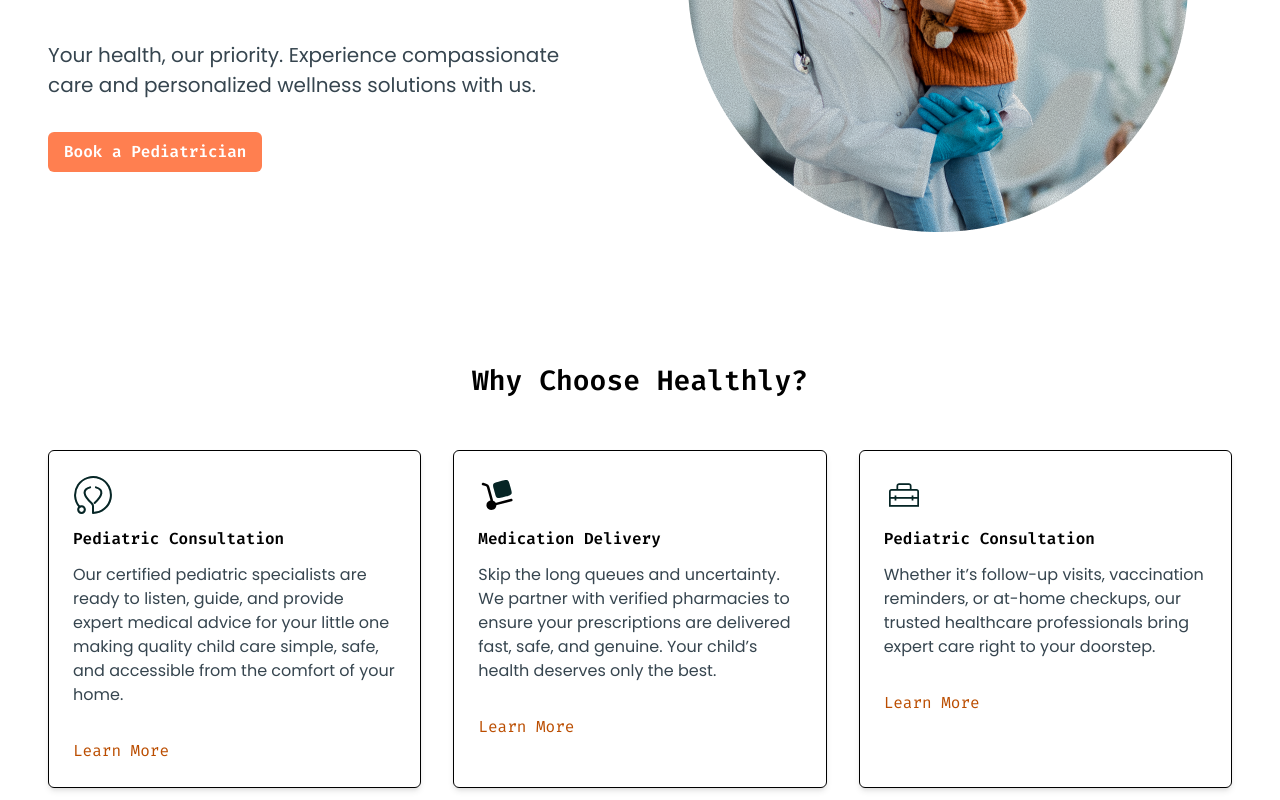
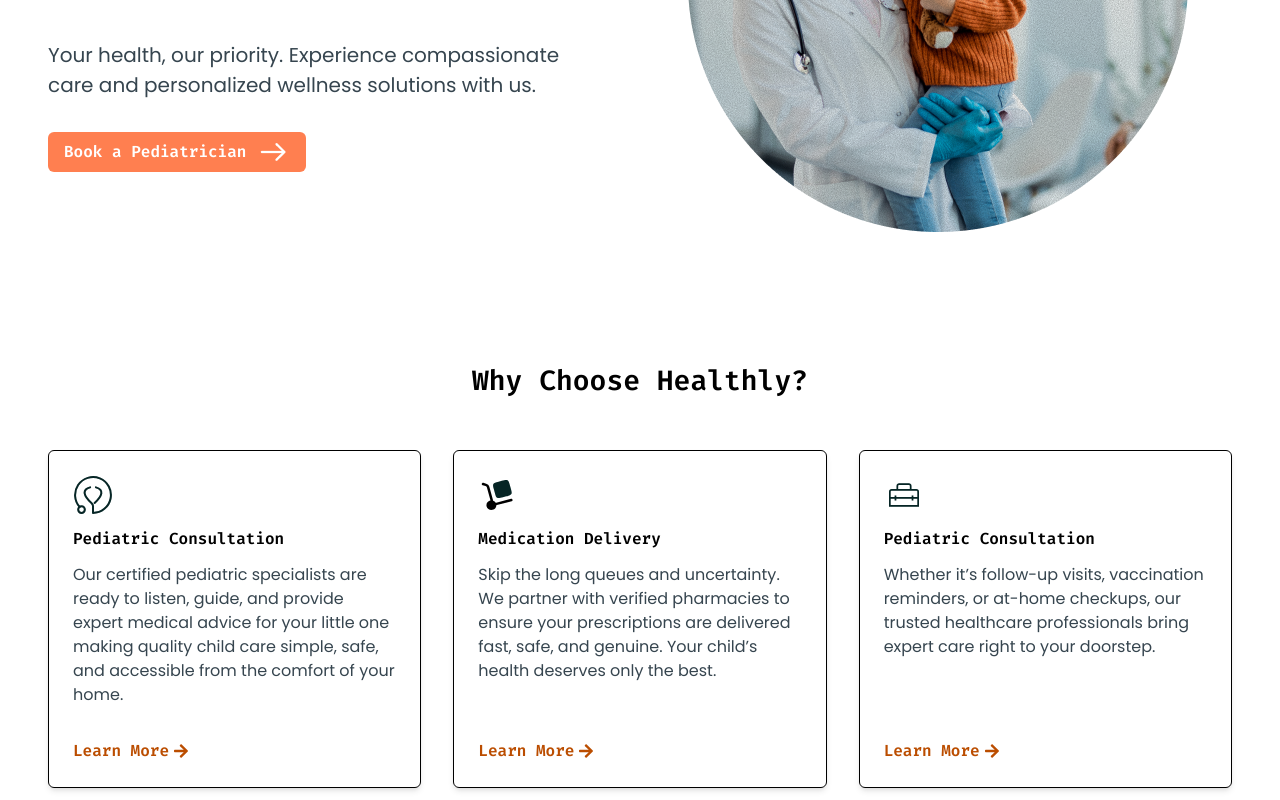
Before and after one commit to Remigit99/healthly, a React (Vite) app in the folder client/: page / in a window 1280 px wide. Shown: the part 380-1180 px from the top of the page. Built offline with nearby package versions, Linux system fonts and the light colour scheme.

Commit message:
modify header

```diff
--- a/client/src/components/Header.jsx
+++ b/client/src/components/Header.jsx
@@ -1,6 +1,7 @@
 import HeroImg from "/hero_main_img.png";
 import HeroSvg from "/doll2.png";
 import Navbar from "./Navbar";
+import FormkitArrow from "/formkit_arrowright.png";
 
 const Header = () => {
   return (
@@ -18,8 +19,9 @@
           </p>
 
           <div>
-            <button className="px-4 py-2  bg-[#FF7F50] rounded-md text-white font-semibold hover:bg-[#FF6347] transition duration-300   ">
+            <button className="px-4 py-2 cursor-pointer flex items-center  bg-[#FF7F50] rounded-md text-white font-semibold hover:bg-[#FF6347] transition duration-300   ">
               <p>Book a Pediatrician</p>
+              <img className="inline ml-2" src={FormkitArrow} alt="formkit_arrow" />
             </button>
           </div>
 
--- a/client/src/components/Navbar.jsx
+++ b/client/src/components/Navbar.jsx
@@ -75,7 +75,7 @@
 
            <div className="flex gap-4">
             <button className="px-4 py-2  text-[#FF7F50] rounded-md  font-semibold hover:bg-[#FF6347] transition duration-300   ">
-                <Link className="text-gray-700" to="/login">Login</Link>
+                <Link className="text-black1 hover:text-white" to="/login">Login</Link>
             </button>
 
             <button className="px-4 py-2  bg-[#FF7F50] rounded-md text-white font-semibold hover:bg-[#FF6347] transition duration-300   ">
--- a/client/src/pages/public/Home.jsx
+++ b/client/src/pages/public/Home.jsx
@@ -9,9 +9,11 @@
 import Prescribe from "/prescribe.png";
 import DrEmily from "/dr_emily.png";
 import DrMike from "/dr_mike.png";
-import Subscribe from "/subscribe.png"
+import Subscribe from "/subscribe.png";
 import Faqs from "../../components/Faqs";
 import Footer from "../../components/Footer";
+
+import { FaArrowRight } from "react-icons/fa";
 
 const Home = () => {
   return (
@@ -26,52 +28,70 @@
           </h1>
 
           <div className="grid grid-cols-1 md:grid-cols-3 gap-8">
-            <article className="border p-6 rounded-md shadow-md">
+            <article className="border p-6 rounded-md shadow-md flex flex-col justify-between">
+              <div>
+                <div>
                   <img src={PedCon} alt="icon" />
                   <h3 className="font-semibold my-3">Pediatric Consultation</h3>
+                </div>
 
                 <p className="font-accent mb-8 text-gray2">
-                Our certified pediatric specialists are ready to listen, guide,
-                and provide expert medical advice for your little one making
-                quality child care simple, safe, and accessible from the comfort
-                of your home.
+                  Our certified pediatric specialists are ready to listen,
+                  guide, and provide expert medical advice for your little one
+                  making quality child care simple, safe, and accessible from
+                  the comfort of your home.
                 </p>
+              </div>
 
-              <Link className="text-amber-700" to="/">
-                {" "}
-                Learn More{" "}
+              <div>
+                <Link className="text-amber-700 flex items-center hover:text-amber-500 transition duration-300" to="/">
+                  <p className="font-semibold">Learn More</p>
+                  <FaArrowRight className="inline ml-1" />
                 </Link>
+              </div>
             </article>
 
-            <article className="border p-6 rounded-md shadow-md">
+            <article className="border p-6 rounded-md shadow-md flex flex-col justify-between">
+              <div>
+                <div>
                   <img src={MedDev} alt="icon" />
                   <h3 className="font-semibold my-3">Medication Delivery</h3>
+                </div>
 
                 <p className="font-accent mb-8 text-gray2">
                   Skip the long queues and uncertainty. We partner with verified
                   pharmacies to ensure your prescriptions are delivered fast,
                   safe, and genuine. Your child’s health deserves only the best.
                 </p>
+              </div>
 
-              <Link className="text-amber-700" to="/">
-                {" "}
-                Learn More{" "}
+              <div>
+                <Link className="text-amber-700 flex items-center hover:text-amber-500 transition duration-300" to="/">
+                  <p className="font-semibold">Learn More</p>
+                  <FaArrowRight className="inline ml-1" />
                 </Link>
+              </div>
             </article>
 
-            <article className="border p-6 rounded-md shadow-md">
+            <article className="border p-6 rounded-md shadow-md flex flex-col justify-between">
+              <div>
+                <div>
                   <img src={MedServe} alt="icon" />
                   <h3 className="font-semibold my-3">Pediatric Consultation</h3>
+                </div>
 
                 <p className="font-accent mb-8 text-gray2">
-                Whether it’s follow-up visits, vaccination reminders, or at-home
-                checkups, our trusted healthcare professionals bring expert care
-                right to your doorstep.
+                  Whether it’s follow-up visits, vaccination reminders, or
+                  at-home checkups, our trusted healthcare professionals bring
+                  expert care right to your doorstep.
                 </p>
-              <Link className="text-amber-700" to="/">
-                {" "}
-                Learn More{" "}
+              </div>
+              <div>
+                <Link className="text-amber-700 flex items-center hover:text-amber-500 transition duration-300" to="/">
+                  <p className="font-semibold">Learn More</p>
+                  <FaArrowRight className="inline ml-1" />
                 </Link>
+              </div>
             </article>
           </div>
         </div>
@@ -92,7 +112,7 @@
                 Book, reschedule, and manage appointments effortlessly
               </p>
 
-              <button className="bg-amber-700  text-white py-2 px-4 rounded-md hover:bg-amber-800">
+              <button className="bg-amber-700  text-white py-2 px-4 rounded-md hover:bg-amber-800 transition duration-300">
                 Book Appointment
               </button>
             </div>
@@ -114,7 +134,7 @@
                 High-definition, encrypted video calls for secure consultations.
               </p>
 
-              <button className="bg-amber-700  text-white py-2 px-4 rounded-md hover:bg-amber-800">
+              <button className="bg-amber-700  text-white py-2 px-4 rounded-md hover:bg-amber-800 transition duration-300">
                 Call Now
               </button>
             </div>
@@ -128,7 +148,7 @@
                 Secure access to your child's health records.
               </p>
 
-              <button className="bg-amber-700  text-white py-2 px-4 rounded-md hover:bg-amber-800">
+              <button className="bg-amber-700  text-white py-2 px-4 rounded-md hover:bg-amber-800 transition duration-300">
                 Manage Record
               </button>
             </div>
@@ -229,8 +249,13 @@
       <section className="bg-green-950 text-white py-12">
         <div className="container mx-auto px-8 md:px-24 py-16 md:flex md:justify-between md:items-center">
           <div>
-            <h3 className="text-h5 md:text-h4 font-bold ">Because Every Parent </h3>
-            <h3 className="text-h5 md:text-h4 font-bold "> Deserves to Know More.</h3>
+            <h3 className="text-h5 md:text-h4 font-bold ">
+              Because Every Parent{" "}
+            </h3>
+            <h3 className="text-h5 md:text-h4 font-bold ">
+              {" "}
+              Deserves to Know More.
+            </h3>
             <p className="text-p-small w-full md:w-3/4 mt-6 mb-8">
               Get expert health tips, parenting insights, and updates from our
               medical team
@@ -238,8 +263,17 @@
 
             <div className="mt-4">
               <form className="flex gap-4 flex-col  md:flex-row">
-                <input type="email" placeholder="Enter Your Email Address" className="bg-white w-max rounded-md px-4 py-2 outline-0 placeholder:text-gray2 placeholder:font-accent"/>
-              <Link className="bg-light-green rounded-md w-32 md:w-36 px-2 md:px-4 py-2" to="/">Get Updated</Link>
+                <input
+                  type="email"
+                  placeholder="Enter Your Email Address"
+                  className="bg-white w-max rounded-md px-4 py-2 outline-0 placeholder:text-gray2 placeholder:font-accent"
+                />
+                <Link
+                  className="bg-light-green rounded-md w-32 md:w-36 px-2 md:px-4 py-2"
+                  to="/"
+                >
+                  Get Updated
+                </Link>
               </form>
             </div>
           </div>
@@ -251,10 +285,10 @@
       </section>
 
       {/* FAQs */}
-     <Faqs/>
+      <Faqs />
 
       {/* FOOTER */}
-     <Footer/>
+      <Footer />
     </>
   );
 };
```
Also changed, not shown: client/public/formkit_arrowright.png (added). Lines whose indentation alone changed are shown as unchanged.
